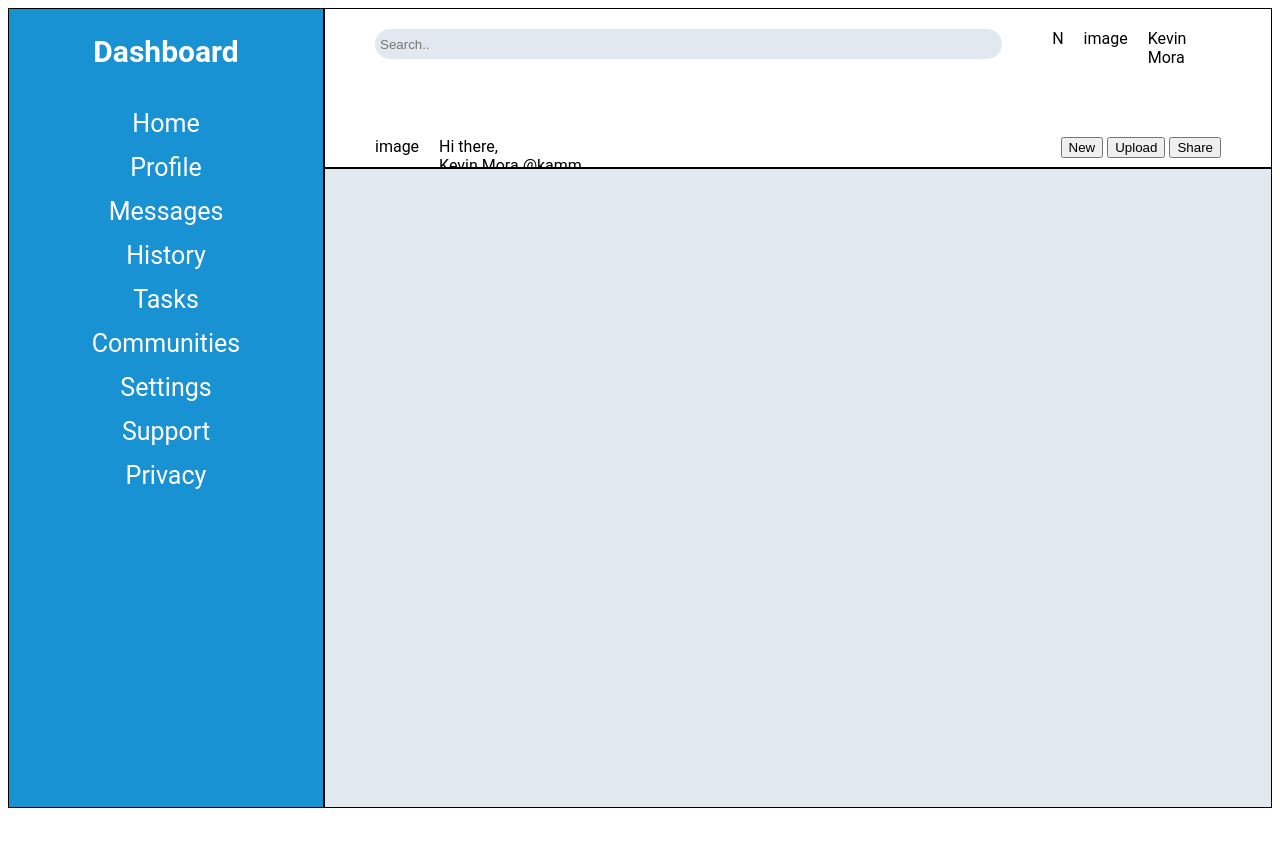
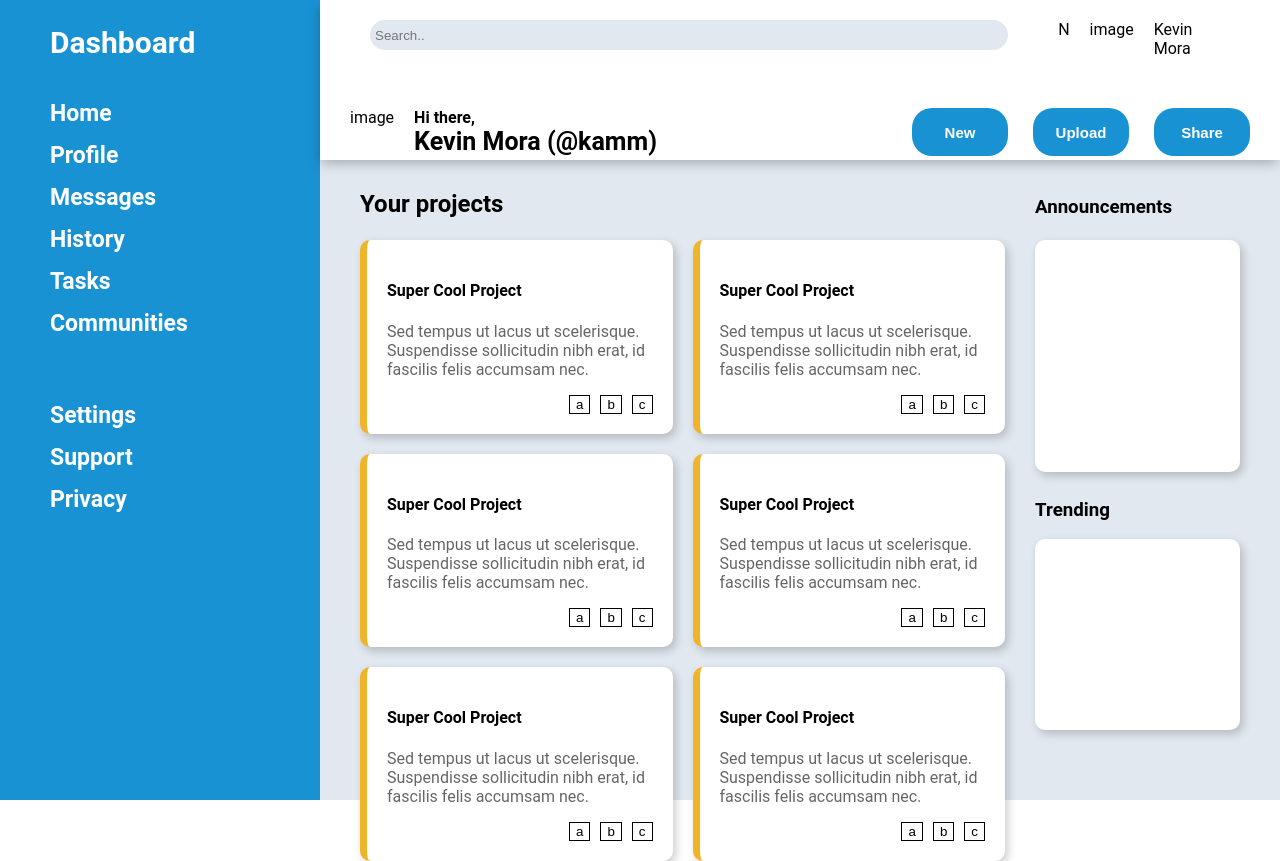
Before and after one commit to kambetacode/odin-dashboard, a plain HTML site: page index.html in a window 1280 px wide. Before the commit the page ends 816 px from the top, so only its background shows below. Drawn offline with Linux system fonts and the light colour scheme.

Commit message:
Added new elements to header, nav and content, added new styles
Added new elements on header for search bar, topnav, lownav and its styles
Added new elements on nav: h1 and divs each with an a elements and its styles
Added new elements on content: added content cards and inside the card elements, also its styles

```diff
--- a/index.html
+++ b/index.html
@@ -19,7 +19,7 @@
         <div class="lownav">
             <div class="profile2">
                 <div class="profile-picture">image</div>
-                <div class="greet">Hi there, <br> Kevin Mora @kamm</div>
+                <div class="greet">Hi there, <br><span> Kevin Mora (@kamm)</span></div>
             </div>
             <div class="nav-buttons">
                 <button class="button new">New</button>
@@ -59,6 +59,85 @@
         </div>
     </nav>
     <main class="content">
+        <div class="projects">
+            <h2>Your projects</h2>
+            <div class="content-cards">
+                <div class="card">
+                    <div class="card-text">
+                        <h4>Super Cool Project</h4>
+                        <p>Sed tempus ut lacus ut scelerisque. Suspendisse  sollicitudin nibh erat, id fascilis felis accumsam nec.</p>
+                    </div>
+                    <div class="card-buttons">
+                        <button>a</button>
+                        <button>b</button>
+                        <button>c</button>
+                    </div>
+                </div>
+                <div class="card">
+                    <div class="card-text">
+                        <h4>Super Cool Project</h4>
+                        <p>Sed tempus ut lacus ut scelerisque. Suspendisse  sollicitudin nibh erat, id fascilis felis accumsam nec.</p>
+                    </div>
+                    <div class="card-buttons">
+                        <button>a</button>
+                        <button>b</button>
+                        <button>c</button>
+                    </div>
+                </div>
+                <div class="card">
+                    <div class="card-text">
+                        <h4>Super Cool Project</h4>
+                        <p>Sed tempus ut lacus ut scelerisque. Suspendisse  sollicitudin nibh erat, id fascilis felis accumsam nec.</p>
+                    </div>
+                    <div class="card-buttons">
+                        <button>a</button>
+                        <button>b</button>
+                        <button>c</button>
+                    </div>
+                </div>
+                <div class="card">
+                    <div class="card-text">
+                        <h4>Super Cool Project</h4>
+                        <p>Sed tempus ut lacus ut scelerisque. Suspendisse  sollicitudin nibh erat, id fascilis felis accumsam nec.</p>
+                    </div>
+                    <div class="card-buttons">
+                        <button>a</button>
+                        <button>b</button>
+                        <button>c</button>
+                    </div>
+                </div>
+                <div class="card">
+                    <div class="card-text">
+                        <h4>Super Cool Project</h4>
+                        <p>Sed tempus ut lacus ut scelerisque. Suspendisse  sollicitudin nibh erat, id fascilis felis accumsam nec.</p>
+                    </div>
+                    <div class="card-buttons">
+                        <button>a</button>
+                        <button>b</button>
+                        <button>c</button>
+                    </div>
+                </div>
+                <div class="card">
+                    <div class="card-text">
+                        <h4>Super Cool Project</h4>
+                        <p>Sed tempus ut lacus ut scelerisque. Suspendisse  sollicitudin nibh erat, id fascilis felis accumsam nec.</p>
+                    </div>
+                    <div class="card-buttons">
+                        <button>a</button>
+                        <button>b</button>
+                        <button>c</button>
+                    </div>
+                </div>
+            </div>
+        </div>
+        <div class="announcements">
+            <h3>Announcements</h3>
+            <div class="announcements-card"></div>
+        </div>
+        <div class="trending">
+            <h3>Trending</h3>
+            <div class="trending-card"></div>
+        </div>
     </main>
 </body>
 </html>
--- a/styles.css
+++ b/styles.css
@@ -1,6 +1,9 @@
 :root, html {
     font-family: Roboto;
     box-sizing: border-box;
+
+
+    --cards-box-shadow: 3px 4px 10px 0px rgba(0, 0, 0, 0.20);
 }
 
 body {
@@ -8,16 +11,18 @@ body {
     height: 100vh;
     grid-template-columns: 1fr 3fr;
     grid-template-rows: 20vh 80vh;
+    padding: 0;
+    margin: 0;
 }
 
 .header {
     display: grid;
     background-color: #FFFFFF;
-    height: 1fr;
-    width: 1fr;
     grid-column: 2/3;
-    border: 1px solid black;
     grid-template-rows: 1fr 1fr;
+    box-shadow: -1px 5px 12px -2px rgba(0, 0, 0, 0.28);
+
+    z-index: 1;
 }
 
 .topnav {
@@ -48,19 +53,43 @@ body {
 
 .lownav {
     display: flex;
+    height: 1fr;
     justify-content: space-between;
     gap: 10px;
-    padding: 50px;
+    padding: 30px;
+}
+
+.greet {
+    font-weight: 600;
+}
+.greet > span {
+    font-size: 25px;
+}
+
+.nav-buttons {
+    display: flex;
+    gap: 25px;
+}
+
+.button {
+    padding: 10px;
+    width: 6rem;
+    color: white;
+    background-color: #1992D4;
+    border-style: none;
+    border-radius: 20px;
+    font-size: 15px;
+    font-weight: 800;
 }
 
 .sidebar {
     display: flex;
     flex-direction: column;
-    align-items: center;
+    align-items: start;
+    padding-left: 50px;
     background-color: #1992D4;
     height: 1fr;
     width: 1fr;
-    border: 1px solid black;
     grid-row: 1 / 3 ;
     gap: 15px;
 }
@@ -72,13 +101,90 @@ body {
 
 .sidebar>div>a {
     text-decoration: none;
+    font-weight: 600;
     color: white;
-    font-size: 25px;
+    font-size: 23px;
+}
+
+.settings {
+    margin-top: 50px;
 }
 
 .content {
+    display: grid;
+    grid-template-columns: 3fr 1fr;
+    grid-template-rows: 1fr 1fr;
     background-color: #E2E8F0;
-    height: 1fr;
-    width: 1fr;
+    padding: 10px;
+}
+
+.projects {
+    display: grid;
+    grid-template-rows: 5vh 70vh;
+    grid-row: 1 / 3;
+}
+
+.content-cards {
+    display: grid;
+    grid-template-columns: 1fr 1fr;
+    grid-template-rows: 1fr 1fr 1fr;
+    padding: 30px;
+    gap: 20px;
+}
+
+.card {
+    display: flex;
+    flex-direction: column;
+    background-color: white;
+    border-left: 7px solid #F0B429;
+    border-radius: 10px;
+    box-shadow: var(--cards-box-shadow);
+    padding: 20px;
+}
+
+.card-text > p {
+    opacity: 0.6;
+}
+
+.card-buttons {
+    display: flex;
+    gap: 10px;
+    align-self: flex-end;
+}
+
+.card-buttons>button {
+    background-color: white;
     border: 1px solid black;
 }
+.announcements, .trending {
+    display: flex;
+    flex-direction: column;
+    align-items: center;
+    justify-content: center;
+    padding-right: 30px;
+}
+
+h2 {
+    margin-left: 30px;
+}
+
+h3 {
+    align-self: flex-start;
+}
+
+.announcements-card, .trending-card {
+    background-color: white;
+    height: 75%;
+    width: 100%;
+    border-radius: 10px;
+}
+
+.announcements-card {
+    margin-top: 3px;
+    box-shadow: var(--cards-box-shadow);
+}
+
+.trending-card {
+    margin-bottom: 60px;
+    box-shadow: var(--cards-box-shadow);
+}
```
